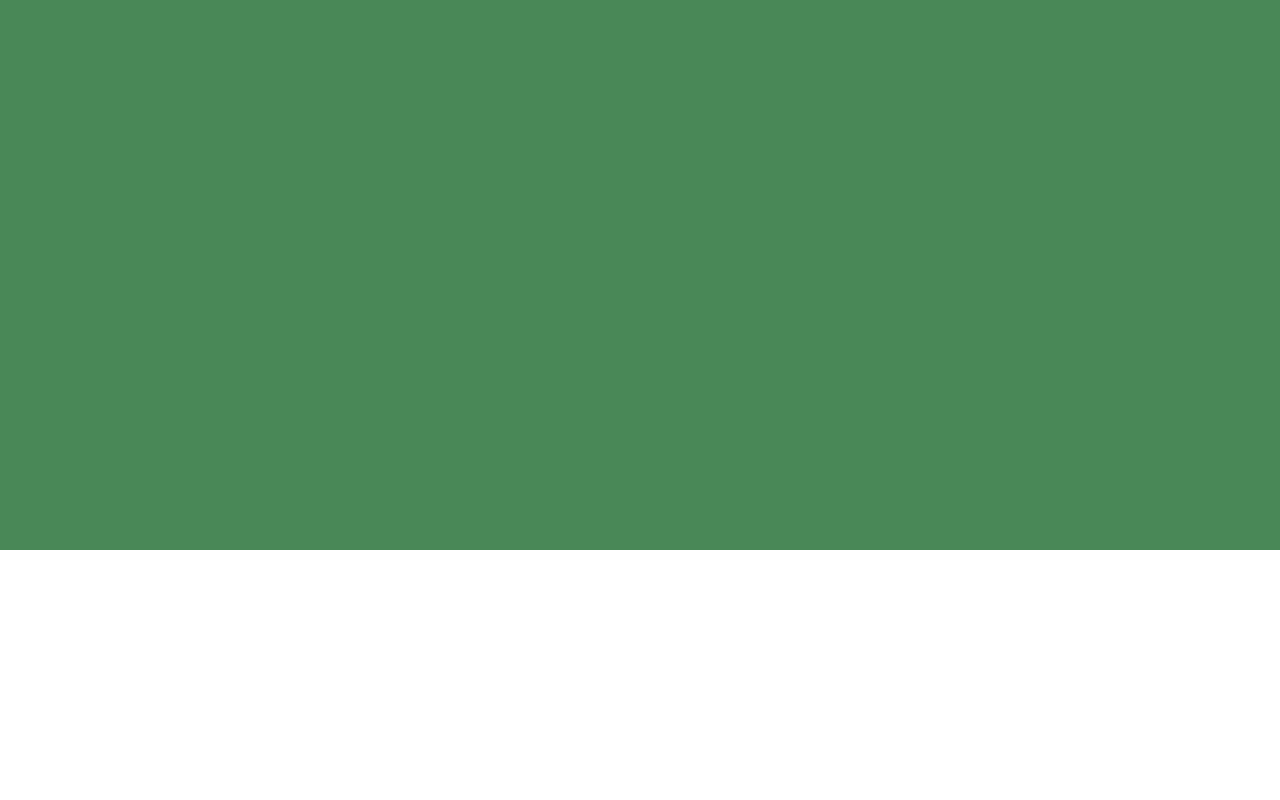
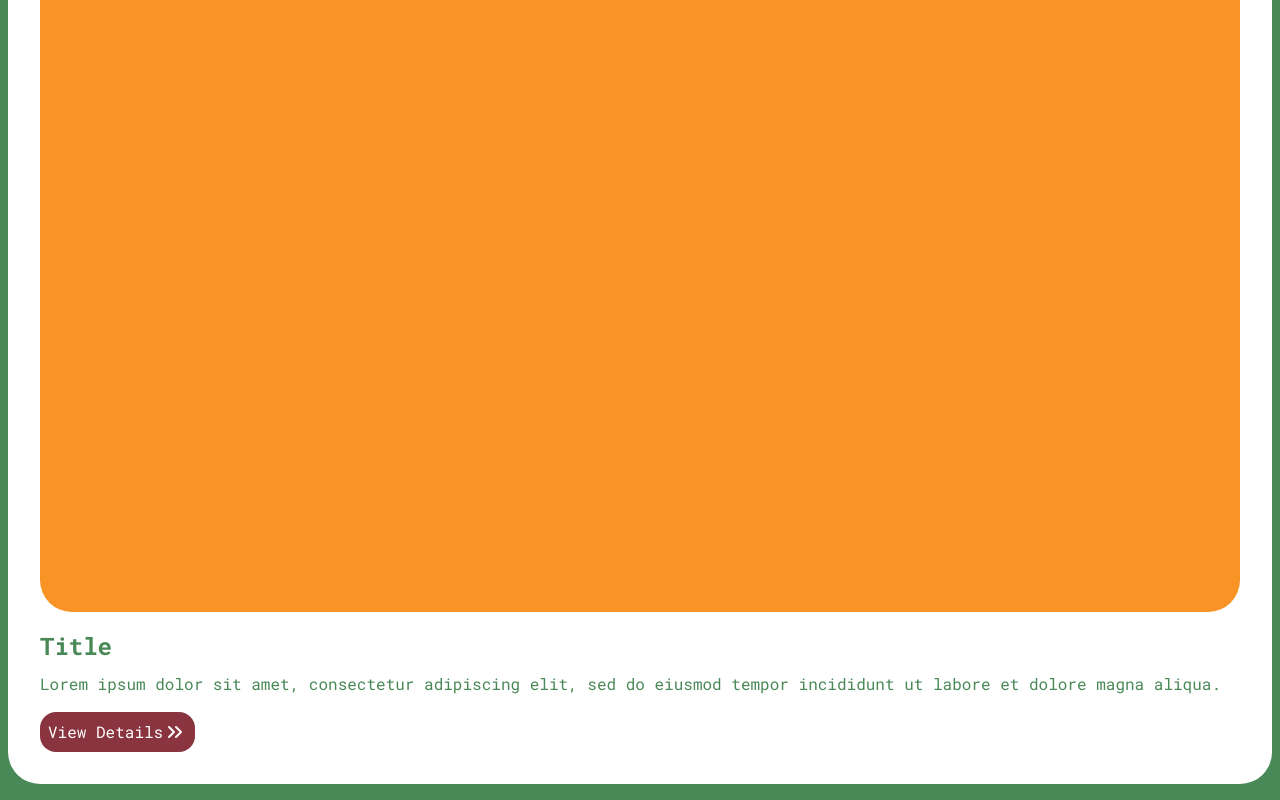
Before and after one commit to rramirez216/rubenramirezdev, a React (Create React App) app: page /projects in a window 1280 px wide. Shown: the part 250-1050 px from the top of the page. Before the commit the page ends 800 px from the top, so only its background shows below. Built offline with nearby package versions, Linux system fonts and the light colour scheme.

Commit message:
changes to components and styling

```diff
--- a/src/App.js
+++ b/src/App.js
@@ -1,20 +1,25 @@
-import React from 'react'
+import {React, useState} from 'react'
 import styled from 'styled-components'
 import GlobalStyles from './components/globalstyles/GlobalStyles'
 import { Switch, Route } from 'react-router-dom';
-import { Navbar } from './components/navbar/Navbar'
-import { About } from './components/about/About'
-import { Projects } from './components/projects/Projects'
-import { Contact } from './components/contact/Contact'
+import { Navbar } from './components/Navbar'
+import { About } from './components/About'
+import { Projects } from './components/Projects'
+import { Contact } from './components/Contact'
+import { ProjectDetail } from './components/ProjectDetail'
 
 const App = () => {
+  const [projectPath, setProjectPath] = useState('prooject')
+  const [currentProject, setCurrentProject] = useState({title: 'hello'})
+
   return (
     <Wrapper>
       <Navbar />
       {/* <InnerWrapper> */}
         <Switch>
           <Route path='/contact' render={() => <Contact />}/>
-          <Route path='/projects' render={() => <Projects />}/>
+          <Route path='/projects' render={() => <Projects setProjectPath={setProjectPath} setCurrentProject={setCurrentProject} />}/>
+          <Route path={`/${projectPath}`} render={() => <ProjectDetail currentProject={currentProject} />} />
           <Route exact path='/' render={() => <About />}/>
         </Switch>
       {/* </InnerWrapper> */}
@@ -32,14 +37,9 @@ const Wrapper = styled.main`
   color: hsl(133, 30%, 41%);
   display: flex;
   flex-flow: column;
+  align-items: center;
   overflow-y: scroll;
+  font-family: 'Roboto Mono', monospace;
 `
 
-// const InnerWrapper = styled.div`
-//   /* width: 100%; */
-//   /* height: 100%; */
-//   display: flex;
-//   align-items: center;
-// `
-
 export default App;
--- /dev/null
+++ b/src/components/About.js
@@ -0,0 +1,76 @@
+import React from 'react'
+import styled from 'styled-components'
+import Portrait from '../Assets/images/portrait.JPG'
+import { skills, aboutParagraphs} from '../data/data'
+
+export const About = () => {
+
+  return (
+    <Wrapper>
+      <SelfPortrait src={Portrait} alt='A portrait of Ruben Ramirez' />
+      <Heading>About Me</Heading>
+      {aboutParagraphs.map((p, i) => <Paragraph key={i}>{p}</Paragraph>)}
+      <Heading>Skills</Heading>
+      <SkillList>
+        {skills.map((skill, i) => <ListItem key={i}><Dash></Dash>{skill}</ListItem>)}
+      </SkillList>
+    </Wrapper>
+  )
+}
+
+const Wrapper = styled.article`
+  /* width: 100%; */
+  max-width: 550px;
+  background-color: white;
+  border-radius: 32px;
+  padding: 32px;
+  display: flex;
+  flex-flow: column nowrap;
+  align-items: center;
+  font-family: 'Roboto Mono', monospace;
+  /* border: 4px solid hsl(353, 45%, 37%); */
+`
+
+const Heading = styled.h1`
+  margin: 32px 0;
+  color: hsl(353, 45%, 37%);
+`
+
+const SelfPortrait = styled.img`
+  width: 200px;
+  border-radius: 50%;
+  margin-top: -100px;
+  border: 8px solid white;
+  /* border: 4px solid hsl(353, 45%, 37%); */
+`
+
+const Paragraph = styled.p`
+  margin-bottom: 16px;
+  &:nth-child(6) {
+    margin: 0;
+  }
+`
+
+const SkillList = styled.ul`
+  list-style: none;
+  padding: 0;
+  width: 100%;
+  display: flex;
+  flex-flow: row wrap;
+  justify-content: space-between;
+`
+const ListItem = styled.li`
+  display: flex;
+  width: 100px;
+  gap: 4px;
+`
+
+const Dash = styled.span`
+  color: hsl(353, 45%, 37%);
+  display: inline-block;
+  min-width: 8px;
+  height: 8px;
+  border-radius: 50%;
+  border: 1px solid hsl(353, 45%, 37%);
+  align-self: center;
+`
--- a/src/components/navbar/Navbar.js
+++ b/src/components/Navbar.js
@@ -23,7 +23,8 @@ const Nav = styled.nav`
   flex-flow: row nowrap;
   justify-content: center;
   gap: 8px;
-  font-size: 1.5rem;
+  font-size: 1rem;
+  font-weight: 500;
   margin-bottom: 100px;
 `
 
@@ -35,6 +36,7 @@ const NavLink = styled(Link)`
   display: block;
   text-align: center;
   width: 100%;
+  padding: 8px;
   border-radius: 32px;
   background-color: white;
   color: hsl(133, 30%, 41%);
--- /dev/null
+++ b/src/components/ProjectCard.js
@@ -0,0 +1,80 @@
+import React from 'react'
+import styled from 'styled-components'
+import { Link } from 'react-router-dom'
+import { ChevronsRight } from 'react-feather'
+
+export const ProjectCard = ({setProjectPath, details, setCurrentProject, photo}) => {
+  return (
+    <Wrapper>
+      <ProjectImage src={photo} alt='League of legends react app'/>
+      <ProjectTitle>{details.title}</ProjectTitle>
+      <ProjectText>{details.description}</ProjectText>
+        <Details
+          to={`/${details.name}`}
+          onClick={() => {
+          setCurrentProject(details.view)
+          setProjectPath(details.name)
+        }}>
+          <LinkText>View Details</LinkText>
+          <Chevrons />
+        </Details>
+    </Wrapper>
+  )
+}
+
+const Wrapper = styled.div`
+  background-color: white;
+  border-radius: 32px;
+  padding: 16px;
+  display: flex;
+  flex-flow: column nowrap;
+`
+
+const ProjectImage = styled.img`
+  border-radius: 32px;
+`
+
+const ProjectTitle = styled.h2`
+  margin: 16px 0 8px;
+`
+
+const ProjectText = styled.p`
+  margin-bottom: 16px
+`
+
+// const LinkWrapper = styled.div`
+//   display: flex;
+//   flex-flow: row nowrap;
+//   width: fit-content;
+//   background-color: hsl(353, 45%, 37%);
+//   padding: 8px;
+//   border-radius: 16px;
+// `
+
+const Details = styled(Link)`
+  display: flex;
+  /* color: hsl(353, 45%, 37%); */
+  width: fit-content;
+  background-color: hsl(353, 45%, 37%);
+  padding: 8px;
+  border-radius: 16px;
+  color: white;
+  &:link {
+    text-decoration: none;
+  }
+
+  & > svg {
+    display: block;
+
+  }
+`
+
+const LinkText = styled.span`
+  display: block;
+
+`
+
+const Chevrons = styled(ChevronsRight)`
+  /* color: #8a343e; */
+  color: white;
+`
--- /dev/null
+++ b/src/components/ProjectDetail.js
@@ -0,0 +1,14 @@
+import React from 'react'
+import styled from 'styled-components'
+
+export const ProjectDetail = ({currentProject}) => {
+  return (
+    <Wrapper>
+      {currentProject.title}
+    </Wrapper>
+  )
+}
+
+const Wrapper = styled.div`
+  color: white;
+`
--- /dev/null
+++ b/src/components/Projects.js
@@ -0,0 +1,34 @@
+import React from 'react'
+import styled from 'styled-components'
+import { ProjectCard } from './ProjectCard'
+import Blank from '../Assets/images/blank.png'
+import {projectsArr} from '../data/data'
+
+
+export const Projects = ({setProjectPath, setCurrentProject}) => {
+  // const projectsArr =
+  //   [
+  //     {
+  //       img: Blank,
+  //       title: 'Project',
+  //       description: 'Lorem ipsum dolor sit amet, consectetur adipiscing elit, sed do eiusmod tempor incididunt ut labore et dolore magna aliqua.',
+  //       details: {
+  //         title: 'project'
+  //       }
+  //     }
+  //   ]
+
+    let [firstProject] = projectsArr
+  return (
+    <Wrapper>
+      <ProjectCard setProjectPath={setProjectPath} details={firstProject} setCurrentProject={setCurrentProject} photo={Blank}/>
+    </Wrapper>
+  )
+}
+
+const Wrapper = styled.div`
+  width: 100%;
+  background-color: white;
+  border-radius: 32px;
+  padding: 16px;
+`
--- a/src/components/about/About.js
+++ /dev/null
@@ -1,76 +0,0 @@
-import React from 'react'
-import styled from 'styled-components'
-import Portrait from '../../Assets/images/portrait.JPG'
-
-export const About = () => {
-
-  const skills = [' HTML', ' CSS', ' JavaScript', ' React', ' Node.JS', ' MongoDB', ' Express', ' PostgreSQL']
-
-  return (
-    <Wrapper>
-      <SelfPortrait src={Portrait} alt='A portrait of Ruben Ramirez' />
-      <h1>About Me</h1>
-      <Paragraph>
-        Hi there! I'm Ruben Ramirez, a self-motivated Full-Stack Web Developer based in San Diego, CA. I have a passion for learning new things, solving problems, and bringing joy to others through code.
-      </Paragraph>
-      <Paragraph>
-        My first coding experience was in Econimics class my senior year of high school. The Economics teacher said, while showing us Codeacademy, " These will be important skills to have in the future." And I continued to self-teach web development on and off for a couple of years, until fully commiting to a coding bootcamp LEARN academy. While there I built a solid foundation of web development fundamentals and obtained a growth mindset.
-      </Paragraph>
-      <Paragraph>
-        I am now seeking opportunities where I can help a company achieve their goals, while also improving my skills and knowledge as a developer.
-      </Paragraph>
-      <Paragraph>
-        Lastly, when not coding I enjoy immersing myself in video games, swimming, visiting the beach, and exploring new creative interests.
-      </Paragraph>
-      <h2>Skills</h2>
-      <SkillList>
-        {skills.map(skill => <ListItem><Dash></Dash>{skill}</ListItem>)}
-      </SkillList>
-    </Wrapper>
-  )
-}
-
-const Wrapper = styled.article`
-  width: 100%;
-  background-color: white;
-  border-radius: 32px;
-  padding: 32px;
-  display: flex;
-  flex-flow: column nowrap;
-  align-items: center;
-`
-
-const SelfPortrait = styled.img`
-  width: 200px;
-  border-radius: 50%;
-  margin-top: -100px;
-  border: 8px solid white;
-`
-
-const Paragraph = styled.p`
-  margin-bottom: 16px;
-`
-
-const SkillList = styled.ul`
-  list-style: none;
-  padding: 0;
-  width: 100%;
-  display: flex;
-  flex-flow: row wrap;
-  justify-content: space-between;
-`
-const ListItem = styled.li`
-  display: flex;
-  width: 100px;
-  gap: 4px;
-`
-
-const Dash = styled.span`
-  color: hsl(353, 45%, 37%);
-  display: inline-block;
-  width: 8px;
-  height: 8px;
-  border-radius: 50%;
-  border: 1px solid hsl(353, 45%, 37%);
-  align-self: center;
-`
--- a/src/components/globalstyles/GlobalStyles.js
+++ b/src/components/globalstyles/GlobalStyles.js
@@ -1,6 +1,8 @@
 import { createGlobalStyle } from 'styled-components';
 
 const GlobalStyles = createGlobalStyle`
+
+@import url('https://fonts.googleapis.com/css2?family=Roboto+Mono:wght@300;400;500;700&display=swap');
   /* Box sizing rules */
 *,
 *::before,
@@ -43,6 +45,7 @@ body,
 
 body {
   line-height: 1.5;
+
 }
 
 /* A elements that don't have a class get default styles */
--- a/src/components/projects/Projects.js
+++ /dev/null
@@ -1,9 +0,0 @@
-import React from 'react'
-
-export const Projects = () => {
-  return (
-    <div>
-      projects
-    </div>
-  )
-}
--- /dev/null
+++ b/src/data/data.js
@@ -0,0 +1,25 @@
+
+const projectsArr =
+[
+  {
+    img: '../Assets/images/blank.png',
+    title: 'Title',
+    name: 'title',
+    description: 'Lorem ipsum dolor sit amet, consectetur adipiscing elit, sed do eiusmod tempor incididunt ut labore et dolore magna aliqua.',
+    view: {
+      title: 'it works'
+    }
+  }
+]
+
+const skills = [' HTML', ' CSS', ' JavaScript', ' React', ' Node.JS', ' MongoDB', ' Express', ' PostgreSQL']
+
+const aboutParagraphs =
+  [
+    `Hi there! I'm Ruben Ramirez, a self-motivated Full-Stack Web Developer based in San Diego, CA. I have a passion for learning new things, solving problems, and bringing joy to others through code.`,
+    `My first coding experience was in Econimics class my senior year of high school. The Economics teacher said, while showing us Codeacademy, " These will be important skills to have in the future." And I continued to self-teach web development on and off for a couple of years, until fully commiting to a coding bootcamp LEARN academy. While there I built a solid foundation of web development fundamentals and obtained a growth mindset.`,
+    'I am now seeking opportunities where I can help a company achieve their goals, while also improving my skills and knowledge as a developer.',
+    'Lastly, when not coding I enjoy immersing myself in video games, swimming, visiting the beach, and exploring new creative interests.'
+  ]
+
+  export { projectsArr, skills, aboutParagraphs }
```
Also changed, not shown: src/components/Contact.js (renamed from src/components/contact/Contact.js).
